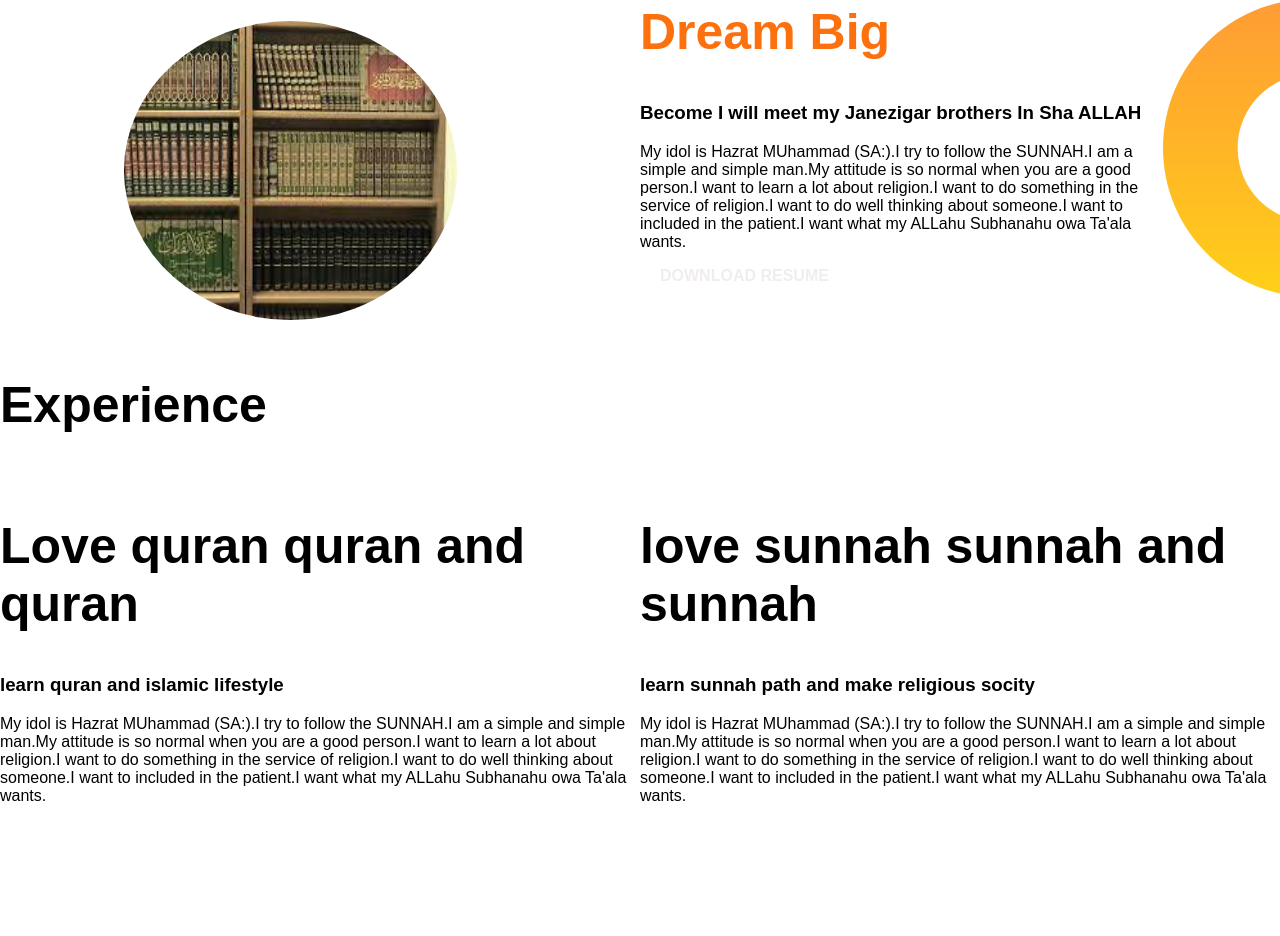
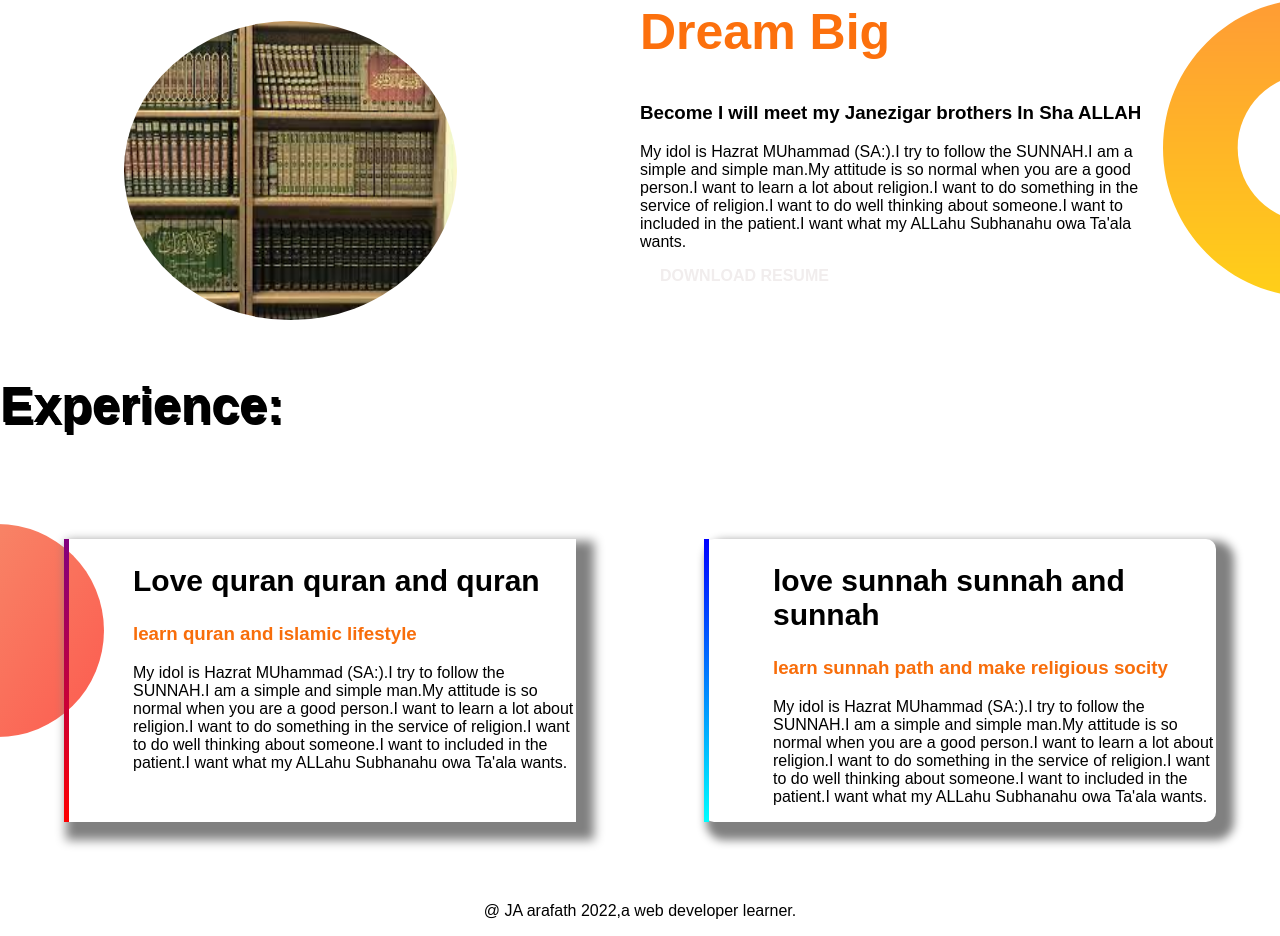
Before and after one commit to araf78/developer-portfolio, a plain HTML site: page index.html in a window 1280 px wide. Shown: the part 462-1398 px from the top of the page. Before the commit the page ends 1283 px from the top, so only its background shows below. Drawn offline with Linux system fonts and the light colour scheme.

Commit message:
portfolio

```diff
--- a/index.css
+++ b/index.css
@@ -56,3 +56,39 @@
     background-repeat: no-repeat ;
     background-position: right;
 }
+.h2-fontsize{
+    font-size: 30px;
+}
+.orange{
+    color: rgb(248, 109, 10);
+}
+.experience
+{
+    text-shadow: 2px 3px;
+}
+.exp-item{
+    margin: 5%;
+    width: 50%;
+    box-shadow: 10px 10px 10px 8px gray;
+
+
+}
+.image-add{
+    background-image: url(images/exp-bg.png);
+    background-repeat: no-repeat;
+    background-position: left;
+}
+#exp-border-left{
+    border-left: 5px solid;
+    border-image: linear-gradient(blue,cyan);
+    border-image-slice: 1;
+    border-radius: 10px;
+}
+#exp-border-quran{
+    border-left: 5px solid;
+    border-image: linear-gradient(purple,red);
+    border-image-slice: 1;
+}
+footer p {
+    text-align: center;
+}
--- a/index.html
+++ b/index.html
@@ -41,20 +41,21 @@
            <a class="link-button" target="_blank" href="">DOWNLOAD RESUME</a>
        </div>
    </section>
-   <section>
-       <h1>Experience</h1>
+   <section class="image-add">
+       <h1 class="experience">Experience:</h1>
       <div class="container-terms">
-        <div >
-            <h1>Love quran quran and quran </h1>
-            <h3>learn quran and islamic lifestyle</h3>
+        <div id="exp-border-quran" class="width-half exp-item">
+            <h2 class="h2-fontsize">Love quran quran and quran </h2>
+            <h3 class="orange">learn quran and islamic lifestyle</h3>
             <p>My idol is Hazrat MUhammad (SA:).I try to follow the SUNNAH.I am a simple and simple man.My attitude is so normal when you are a good person.I want to learn a lot about religion.I want to do something in the service of religion.I want to do well thinking about someone.I want to included in the patient.I want what my ALLahu Subhanahu owa Ta'ala wants. </p>
        </div>
-       <div>
-           <h1> love sunnah sunnah and sunnah </h1>
-           <h3>learn sunnah path and make religious socity</h3>
+       <div id="exp-border-left" class="width-half exp-item">
+           <h2 class="h2-fontsize"> love sunnah sunnah and sunnah </h2>
+           <h3 class="orange">learn sunnah path and make religious socity</h3>
            <p>My idol is Hazrat MUhammad (SA:).I try to follow the SUNNAH.I am a simple and simple man.My attitude is so normal when you are a good person.I want to learn a lot about religion.I want to do something in the service of religion.I want to do well thinking about someone.I want to included in the patient.I want what my ALLahu Subhanahu owa Ta'ala wants. </p>
        </div>
       </div>
    </section>
+   <footer> <p> @ JA arafath 2022,a web developer learner.</p></footer>
 </body>
 </html>
```
Also changed, not shown: 4 other files.
